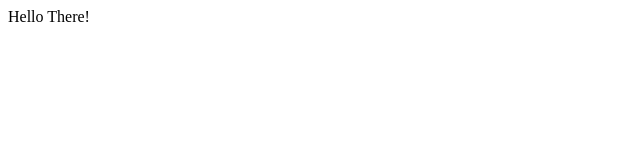
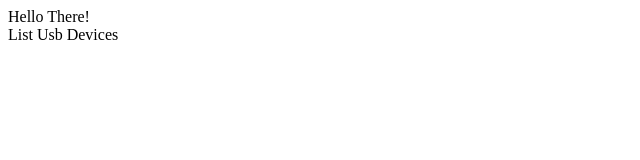
Before and after one commit to mondalabhishek/mondalabhishek.github.io, a plain HTML site: page index.html in a window 1280 px wide. Shown: the whole page, without its empty margins (0-640 px from the left). Drawn offline with Linux system fonts and the light colour scheme.

Commit message:
on click added

```diff
--- a/index.html
+++ b/index.html
@@ -15,8 +15,9 @@
     </script>
 </head>
 
-<body onload="listUsbDevices()">
-    Hello There!
+<body>
+    Hello There! <br>
+    <a onclick="listUsbDevices()">List Usb Devices</a>
 </body>
 
 </html>
```
